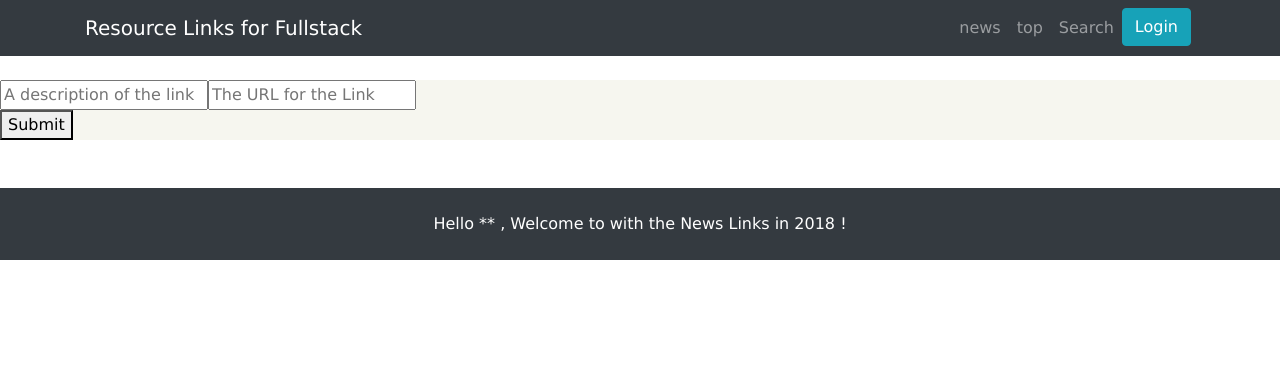
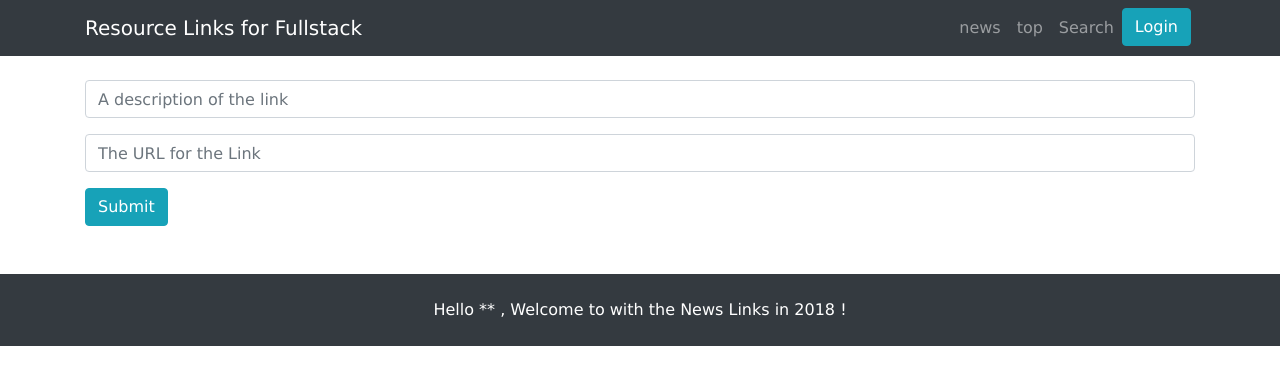
Before and after one commit to hnzhang/LinksAndVotes, a React (Create React App) app in the folder client/: page /create in a window 1280 px wide. Shown: the top 384 px of the page. Built offline with nearby package versions, Linux system fonts and the light colour scheme; what apollo-link-ws would draw is missing.

Commit message:
more work to use bootstap 4

```diff
--- a/client/src/components/CreateLink.js
+++ b/client/src/components/CreateLink.js
@@ -39,13 +39,16 @@ class CreateLink extends Component {
     render(){
         const {description, url} = this.state;
         return (
-            <div>
-                <div className = 'flex flex-column mt3'>
-                    <input className='mb2' value = {description} onChange={e=> this.setState({description: e.target.value})}
+            <div className='container'>
+                <div className = 'form-group'>
+                    <input className='form-control' value = {description} onChange={e=> this.setState({description: e.target.value})}
                         type='text'
                         placeholder='A description of the link'
                     />
-                    <input className='mb2' value={url} onChange={e=> this.setState({url: e.target.value})}
+                </div>
+
+                <div className = 'form-group'>
+                    <input className='form-control' value={url} onChange={e=> this.setState({url: e.target.value})}
                         type="text"
                         placeholder="The URL for the Link"
                     />
@@ -60,7 +63,6 @@ class CreateLink extends Component {
                             query:FEED_QUERY,
                             variables:{first, skip, orderBy},
                         });
-                        console.log("before writing to store", data);
                         data.feed.links.unshift(post);
                         store.writeQuery({
                             query: FEED_QUERY,
@@ -69,9 +71,9 @@ class CreateLink extends Component {
                         });
                     }}
                 >
-                {(postMutation)=>(
-                        <button onClick={postMutation}>Submit </button>
-                )}
+                    {(postMutation)=>(
+                        <button className='btn btn-info' onClick={postMutation}>Submit </button>
+                    )}
                 </Mutation>
             </div>
         );
--- a/client/src/components/Link.js
+++ b/client/src/components/Link.js
@@ -42,8 +42,8 @@ class Link extends Component{
                         >
                             {
                                 (voteMutation)=>(
-                                <span className='btn-success' onClick={voteMutation}>
-                                    +++++<i className='far fa-thumbs-up' />
+                                <span className='btn' onClick={voteMutation}>
+                                    <i className='far fa-thumbs-up' />
                                 </span>
                                 )
                              }
--- a/client/src/components/Login.js
+++ b/client/src/components/Login.js
@@ -78,7 +78,8 @@ class Login extends Component {
                     </div>
                 </div>
             </div>
-            </div></div>
+            </div>
+            </div>
         )
     }
 
--- a/client/src/components/Search.js
+++ b/client/src/components/Search.js
@@ -38,16 +38,20 @@ class Search extends Component {
 
     render(){
         return (
-            <div>
+            <div className='container-fluid'>
+            <form className='form-inline' >
+                <div className='form-group mb-2'>
+                    <input type='text' className='form-control' id='searchInput' onChange={e=>this.setState({filter:e.target.value})} placeholder='Input keyword...'/>
+                </div> {'  '}
+                <button className='btn btn-primary mb-2' onClick={()=>this._executeSearch()}>Search</button>
                 <div>
-                    Search <input type='text' onChange={e=>this.setState({filter:e.target.value})} />
-                    <button onClick={()=>this._executeSearch()}>OK</button>
-                </div>
                 {
                     this.state.links.map((link, index)=>(
                         <Link key={link.id} link={link} index={index} />
                     ))
                 }
+            </div>
+            </form>
             </div>
         );
     }
--- a/client/src/styles/index.css
+++ b/client/src/styles/index.css
@@ -3,41 +3,3 @@ body {
   padding: 0;
   font-family: Verdana, Geneva, Tahoma, sans-serif;
 }
-
-input {
-  max-width: 500px;
-}
-
-.gray{
-  color: #828282;
-}
-
-.orange {
-  background-color: #ff6600;
-}
-
-.background-gray {
-  background-color: rgb(246, 246, 239);
-}
-
-.fll {
-  font-size: 11px;
-}
-
-.w85 {
-  width: 85%;
-}
-
-.button {
- font-family: monospace;
- font-size: 10pt;
- color: black;
- background-color: buttonface;
- text-align: center;
- padding: 2px 6px 3px;
- border-width: 2px;
- border-style: outset;
- border-color: buttonface;
- cursor: pointer;
- max-width: 250px;
-}
```
